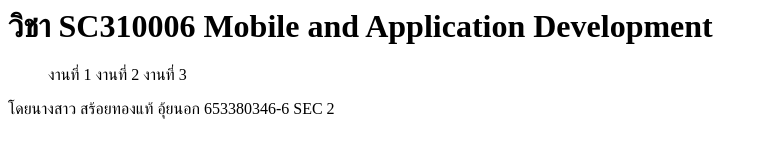
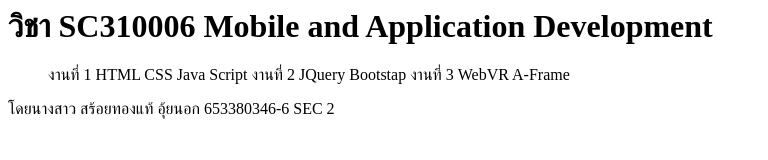
Before and after one commit to sroithongthae346-6/web2024, a plain HTML site: page index.htm in a window 1280 px wide. Shown: the whole page, without its empty margins (0-768 px from the left). Drawn offline with Linux system fonts and the light colour scheme.

Commit message:
Update index.htm

```diff
--- a/index.htm
+++ b/index.htm
@@ -2,9 +2,12 @@
   <body>
     <h1> วิชา SC310006  Mobile  and Application Development </h1>
     <ul>
-      <li1> งานที่ 1 </li1>
-      <li2> งานที่ 2 </li2>
-      <li3> งานที่ 3 </li3>
+      <li1> งานที่ 1 HTML  CSS  Java Script
+      </li1>
+      <li2> งานที่ 2 JQuery  Bootstap
+      </li2>
+      <li3> งานที่ 3  WebVR   A-Frame
+      </li3>
     </ul>
     โดยนางสาว สร้อยทองแท้ อุ้ยนอก 653380346-6 SEC 2
   </body>
```
